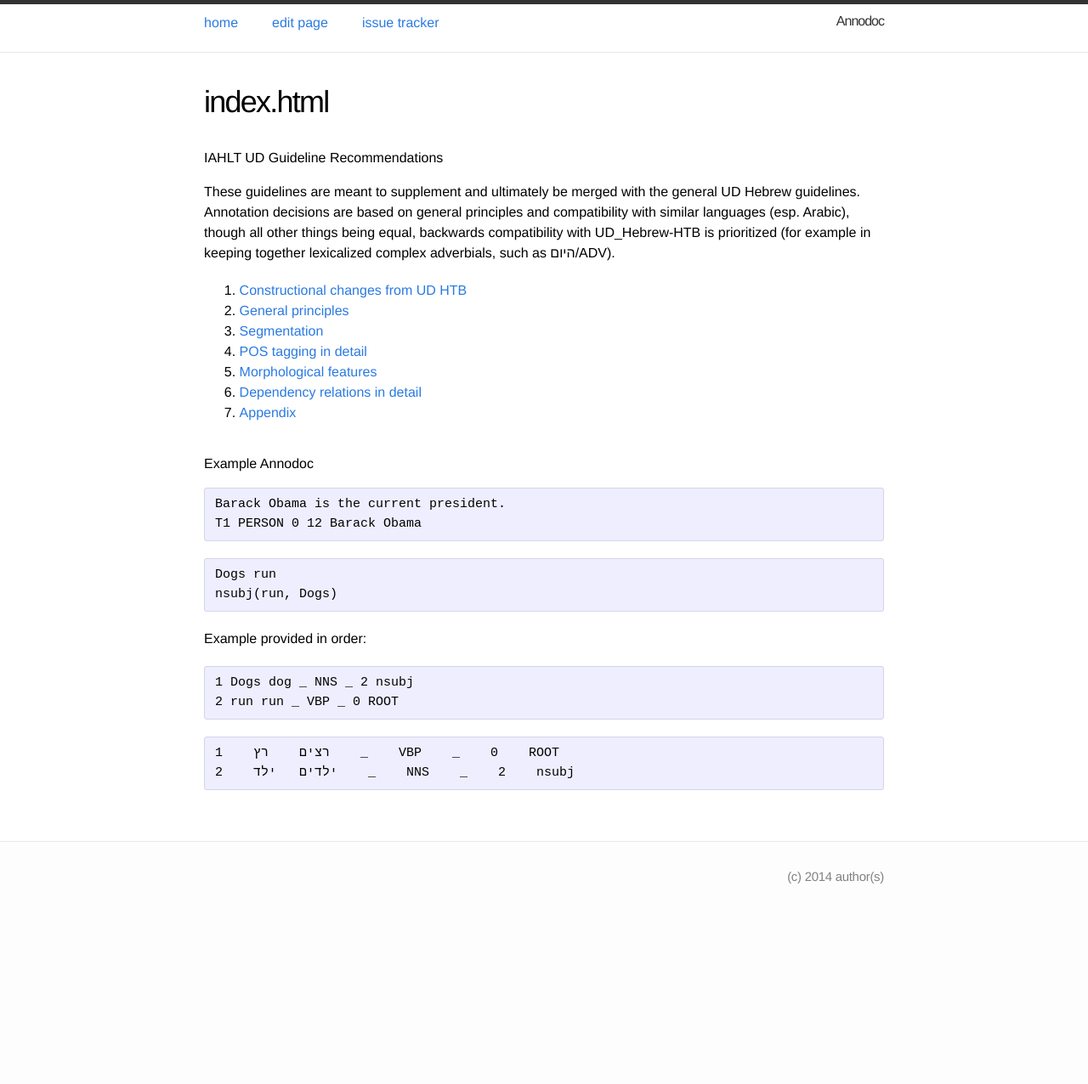
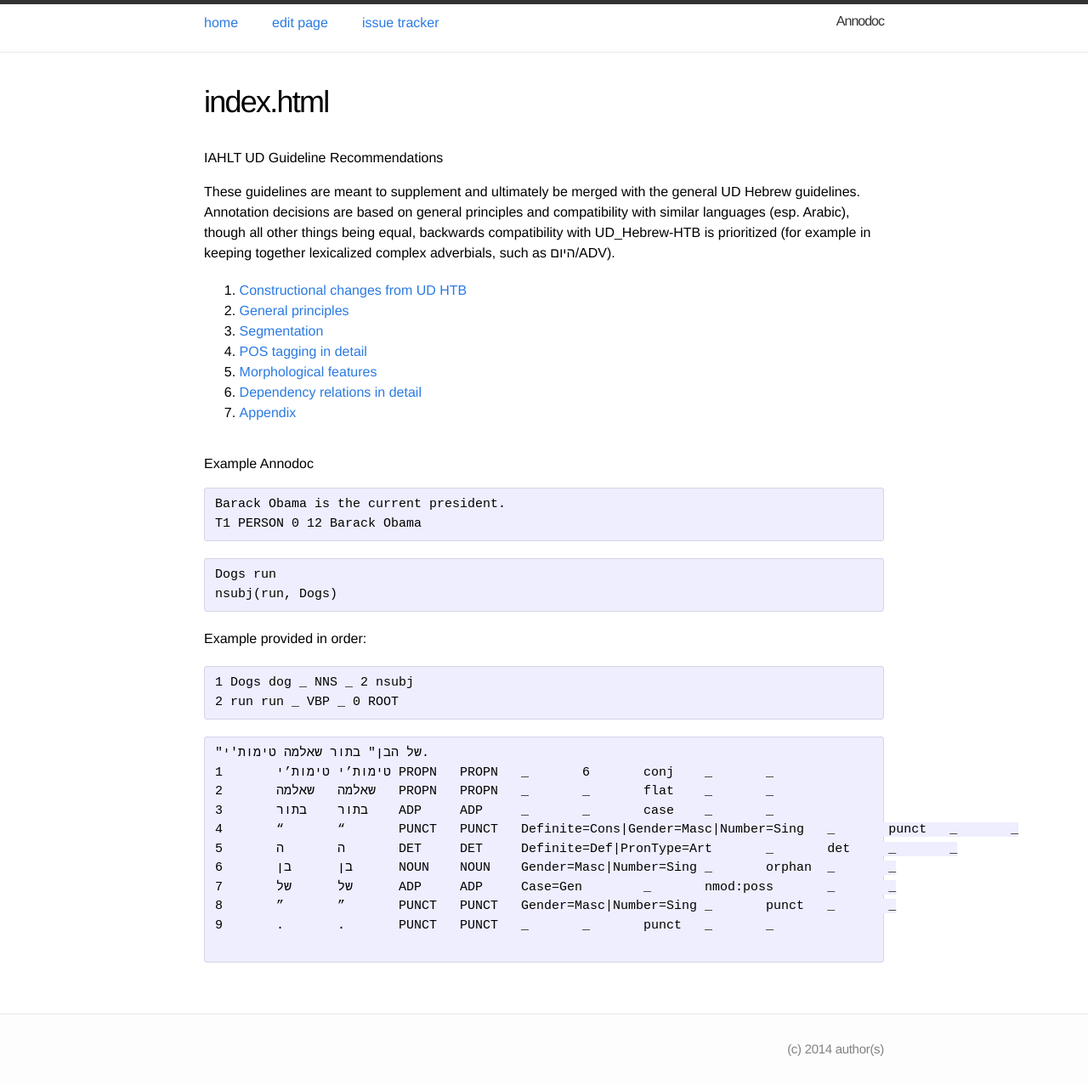
Before and after one commit to IAHLT/heb-ud-gudielines, a Jekyll site: the page built from index.md, in a window 1280 px wide. Shown: the whole page at 85% size. Built offline with Jekyll 4.4.1, drawn with Linux system fonts in a browser that asks for light colours; before the commit the page ends 1074 px from its top, so only the background shows below that.

Commit message:
Update index.md

```diff
--- a/index.md
+++ b/index.md
@@ -7,7 +7,7 @@ title: index.html
 These guidelines are meant to supplement and ultimately be merged with the general UD Hebrew guidelines. Annotation decisions are based on general principles and compatibility with similar languages (esp. Arabic), though all other things being equal, backwards compatibility with UD_Hebrew-HTB is prioritized (for example in keeping together lexicalized complex adverbials, such as היום/ADV).
 
 1. [Constructional changes from UD HTB](Constructional%20changes%20from%20UD%20HTB.html)
-2. [General principles](https://github.com/IAHLT/heb-ud-gudielines/blob/gh-pages/General%20principles.html)
+2. [General principles](General%20principles.html)
 3. [Segmentation](Segmentation.html)
 4. [POS tagging in detail](Pos%20tagging%20in%20detail.html)
 5. [Morphological features](Morphological%20features.html)
@@ -34,7 +34,16 @@ Example provided in order:
 ~~~
 
 
-~~~ conllx
-1    רצים    רץ    _    VBP    _    0    ROOT
-2    ילדים   ילד    _    NNS    _    2    nsubj
+~~~ conllu
+"של הבן" בתור שאלמה טימות'י.
+1	טימות’י	טימות’י	PROPN	PROPN	_	6	conj	_	_
+2	שאלמה	שאלמה	PROPN	PROPN	_	_	flat	_	_
+3	בתור	בתור	ADP	ADP	_	_	case	_	_
+4	“	“	PUNCT	PUNCT	Definite=Cons|Gender=Masc|Number=Sing	_	punct	_	_
+5	ה	ה	DET	DET	Definite=Def|PronType=Art	_	det	_	_
+6	בן	בן	NOUN	NOUN	Gender=Masc|Number=Sing	_	orphan	_	_
+7	של	של	ADP	ADP	Case=Gen	_	nmod:poss	_	_
+8	”	”	PUNCT	PUNCT	Gender=Masc|Number=Sing	_	punct	_	_
+9	.	.	PUNCT	PUNCT	_	_	punct	_	_
+
 ~~~
```
